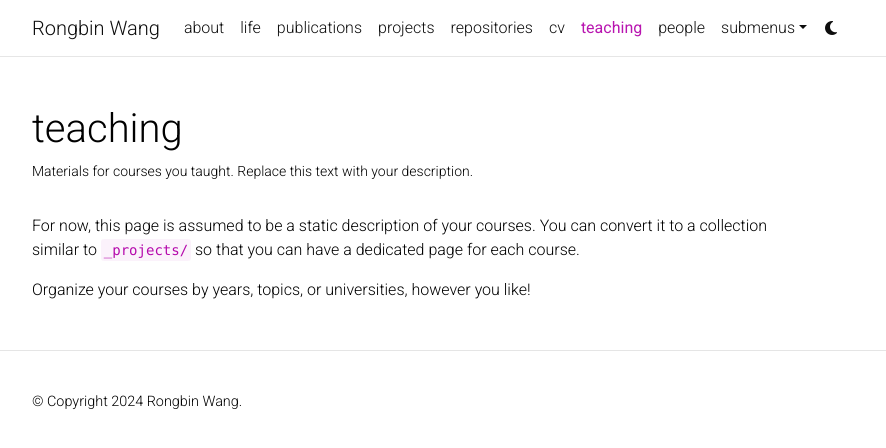
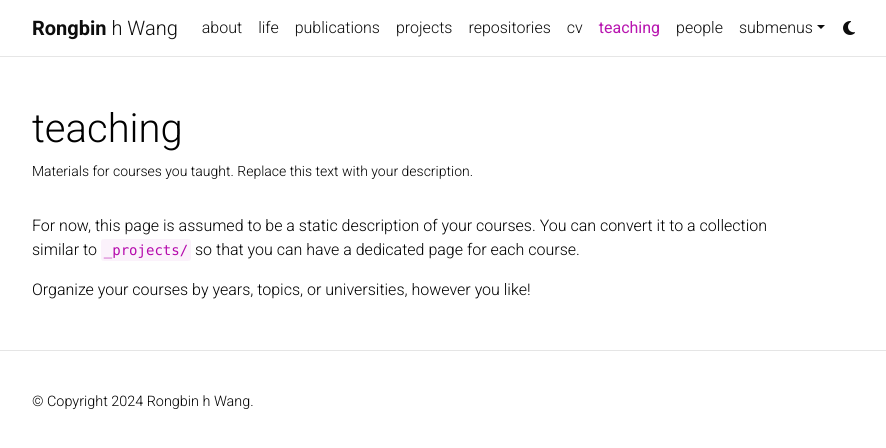
Before and after one commit to rongbin-wang/rongbin-wang.github.io, a Jekyll site: the page built from _pages/teaching.md, in a window 1280 px wide. Shown: the top 448 px of the page, without its empty margins (223-1109 px from the left). Built offline with Jekyll 4.4.1, drawn with Linux system fonts in a browser that asks for light colours; full-size pictures stand in for the smaller copies a plugin makes; comment, search, counter and statistics services are not loaded; a style sheet for code colours, icons or effects is not loaded; part of the change alters nothing that is shown.

```diff
--- a/_config.yml
+++ b/_config.yml
@@ -2,8 +2,9 @@
 # Site settings
 # -----------------------------------------------------------------------------
 
-title: Rongbin Wang # the website title (if blank, full name will be used instead)
+title: blank # the website title (if blank, full name will be used instead)
 first_name: Rongbin
+middle_name: h
 last_name: Wang
 email: wangrongbin@bupt.edu.cn
 description: > # the ">" symbol means to ignore newlines until "footer_text:"
```
